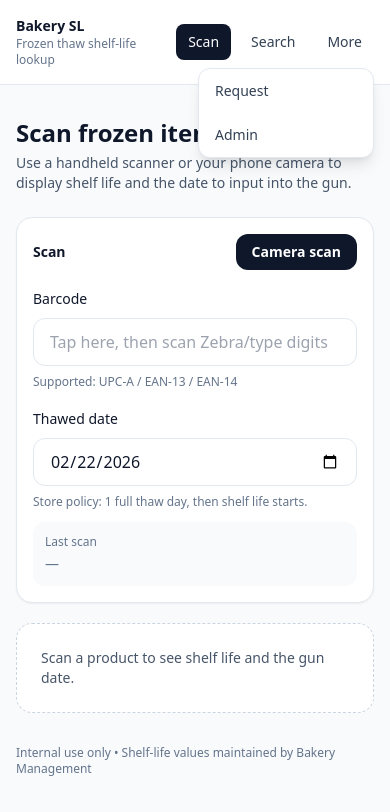
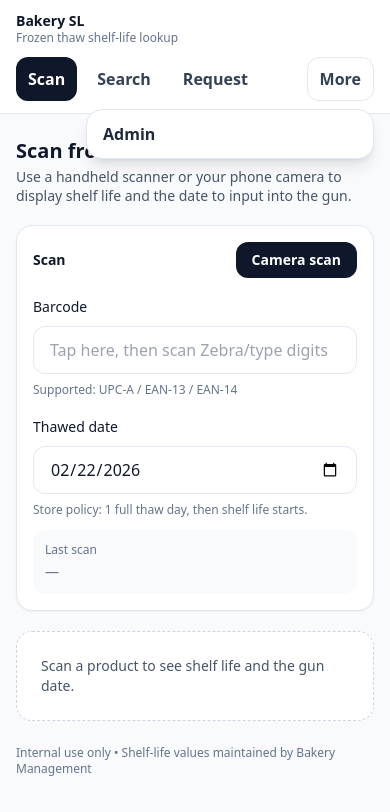
Before and after one commit to AT1XX/shelf-life, a Next.js app: page /scan in a window 390 px wide. Both pictures are taken after a click on the button "More". Shown: the top 812 px of the page. Built offline with nearby package versions, Linux system fonts and the light colour scheme.

Commit message:
Fixed shell for iphone

```diff
--- a/src/components/Shell.tsx
+++ b/src/components/Shell.tsx
@@ -7,9 +7,11 @@ import { usePathname } from "next/navigation";
 function NavLink({
   href,
   children,
+  onClick,
 }: {
   href: string;
   children: React.ReactNode;
+  onClick?: () => void;
 }) {
   const pathname = usePathname();
   const active = pathname === href;
@@ -17,8 +19,10 @@ function NavLink({
   return (
     <Link
       href={href}
+      onClick={onClick}
       className={[
-        "rounded-lg px-3 py-2 text-sm font-medium transition",
+        // iPhone-friendly: bigger tap target + 16px text avoids Safari zoom
+        "rounded-xl px-3 h-11 inline-flex items-center justify-center text-[16px] font-semibold transition",
         active ? "bg-slate-900 text-white" : "text-slate-700 hover:bg-slate-100",
       ].join(" ")}
     >
@@ -26,8 +30,6 @@ function NavLink({
     </Link>
   );
 }
-
-
 
 export default function Shell({
   title,
@@ -38,6 +40,8 @@ export default function Shell({
   subtitle?: string;
   children: React.ReactNode;
 }) {
+  const pathname = usePathname();
+
   const [moreOpen, setMoreOpen] = useState(false);
   const moreRef = useRef<HTMLDivElement | null>(null);
 
@@ -55,13 +59,14 @@ export default function Shell({
 
     sync();
     window.addEventListener("admin-token-updated", sync);
-    window.addEventListener("storage", sync); // helpful if multiple tabs
+    window.addEventListener("storage", sync);
 
     return () => {
       window.removeEventListener("admin-token-updated", sync);
       window.removeEventListener("storage", sync);
     };
   }, []);
+
   // Close dropdown when clicking outside
   useEffect(() => {
     function onDown(e: MouseEvent) {
@@ -72,35 +77,46 @@ export default function Shell({
     return () => document.removeEventListener("mousedown", onDown);
   }, []);
 
+  // Close dropdown on route change (important on mobile)
+  useEffect(() => {
+    setMoreOpen(false);
+  }, [pathname]);
+
   return (
-    <div className="min-h-screen">
+    <div className="min-h-screen bg-slate-50">
       <header className="border-b border-slate-200 bg-white">
-        <div className="mx-auto flex max-w-5xl items-center justify-between gap-4 px-4 py-4">
+        <div className="mx-auto max-w-5xl px-4 py-3">
+          {/* Row 1: Brand */}
+          <div className="flex items-center justify-between gap-3">
             <div className="min-w-0">
-            <p className="text-sm font-semibold">Bakery SL</p>
-            <p className="text-xs text-slate-500">Frozen thaw shelf-life lookup</p>
+              <p className="text-sm font-semibold leading-tight">Bakery SL</p>
+              <p className="text-xs text-slate-500 leading-tight">
+                Frozen thaw shelf-life lookup
+              </p>
             </div>
 
-          {/* Desktop nav: show everything */}
-          <nav className="hidden md:flex flex-wrap gap-2">
+            {/* Desktop nav */}
+            <nav className="hidden md:flex items-center gap-2">
               <NavLink href="/scan">Scan</NavLink>
               <NavLink href="/search">Search</NavLink>
               <NavLink href="/request">Request</NavLink>
               <NavLink href="/admin">Admin</NavLink>
+            </nav>
+          </div>
 
-          </nav>
-
-          {/* Mobile nav: show main links + More menu */}
-          <nav className="flex md:hidden items-center gap-2">
+          {/* Row 2: Mobile nav */}
+          <div className="mt-3 flex md:hidden items-center gap-2">
+            <div className="flex flex-1 items-center gap-2">
               <NavLink href="/scan">Scan</NavLink>
               <NavLink href="/search">Search</NavLink>
-
+              <NavLink href="/request">Request</NavLink>
+            </div>
 
             <div className="relative" ref={moreRef}>
               <button
                 type="button"
                 onClick={() => setMoreOpen((s) => !s)}
-                className="rounded-lg px-3 py-2 text-sm font-medium text-slate-700 hover:bg-slate-100"
+                className="h-11 rounded-xl px-3 text-[16px] font-semibold text-slate-700 hover:bg-slate-100 border border-slate-200"
                 aria-haspopup="menu"
                 aria-expanded={moreOpen}
               >
@@ -109,67 +125,33 @@ export default function Shell({
 
               {moreOpen ? (
                 <div
-                  className="absolute right-0 z-50 mt-2 w-44 overflow-hidden rounded-xl border border-slate-200 bg-white shadow-lg"
+                  className="absolute right-0 z-50 mt-2 w-[min(92vw,18rem)] overflow-hidden rounded-2xl border border-slate-200 bg-white shadow-lg"
                   role="menu"
                 >
                   <Link
-                    href="/request"
-                    onClick={() => setMoreOpen(false)}
-                    className="block px-4 py-3 text-sm text-slate-700 hover:bg-slate-50"
-                    role="menuitem"
-                  >
-                    Request
-                  </Link>
-
-                  <Link
                     href="/admin"
                     onClick={() => setMoreOpen(false)}
-                    className="block px-4 py-3 text-sm text-slate-700 hover:bg-slate-50"
+                    className="block px-4 py-3 text-[16px] font-semibold text-slate-800 hover:bg-slate-50"
                     role="menuitem"
                   >
                     Admin
                   </Link>
 
-                  {hasAdmin ? (
-                    <>
-                      <Link
-                        href="/admin/approvals"
-                        onClick={() => setMoreOpen(false)}
-                        className="block px-4 py-3 text-sm text-slate-700 hover:bg-slate-50"
-                        role="menuitem"
-                      >
-                        Approvals
-                      </Link>
-                      <Link
-                        href="/admin/products"
-                        onClick={() => setMoreOpen(false)}
-                        className="block px-4 py-3 text-sm text-slate-700 hover:bg-slate-50"
-                        role="menuitem"
-                      >
-                        Products
-                      </Link>
-                      <Link
-                        href="/admin/audit"
-                        onClick={() => setMoreOpen(false)}
-                        className="block px-4 py-3 text-sm text-slate-700 hover:bg-slate-50"
-                        role="menuitem"
-                      >
-                        Audit
-                      </Link>
-                    </>
-                  ) : null}
                 </div>
               ) : null}
             </div>
-          </nav>
+          </div>
         </div>
       </header>
 
-      <main className="mx-auto max-w-5xl px-4 py-8">
-        <div className="mb-6">
-          <h1 className="text-2xl font-semibold">{title}</h1>
-          {subtitle ? <p className="mt-1 text-sm text-slate-600">{subtitle}</p> : null}
+      <main className="mx-auto max-w-5xl px-4 py-6">
+        <div className="mb-5">
+          <h1 className="text-xl sm:text-2xl font-semibold leading-tight">{title}</h1>
+          {subtitle ? (
+            <p className="mt-1 text-sm text-slate-600 leading-snug">{subtitle}</p>
+          ) : null}
         </div>
+
         {children}
       </main>
 
```
Lines whose indentation alone changed are shown as unchanged.
